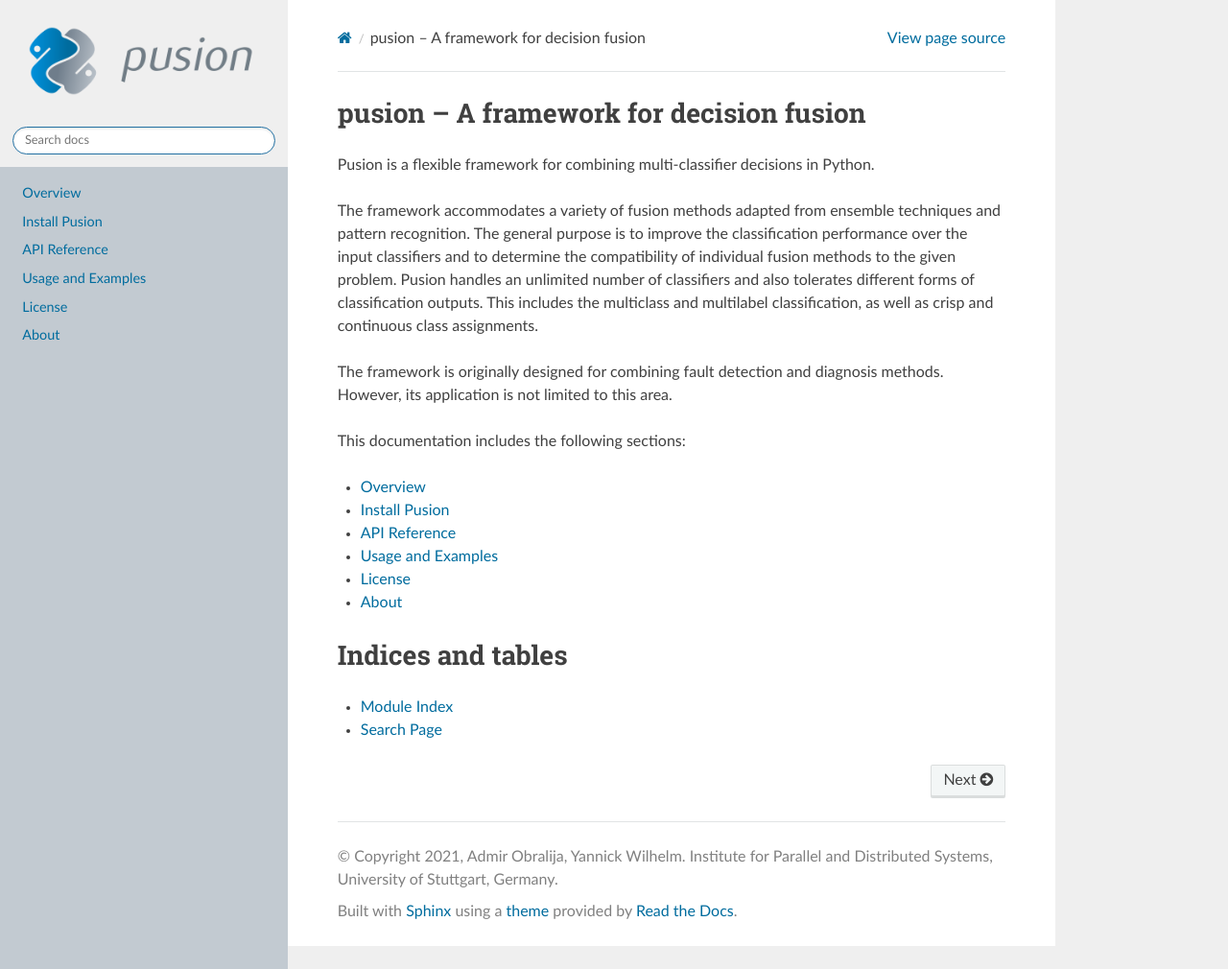
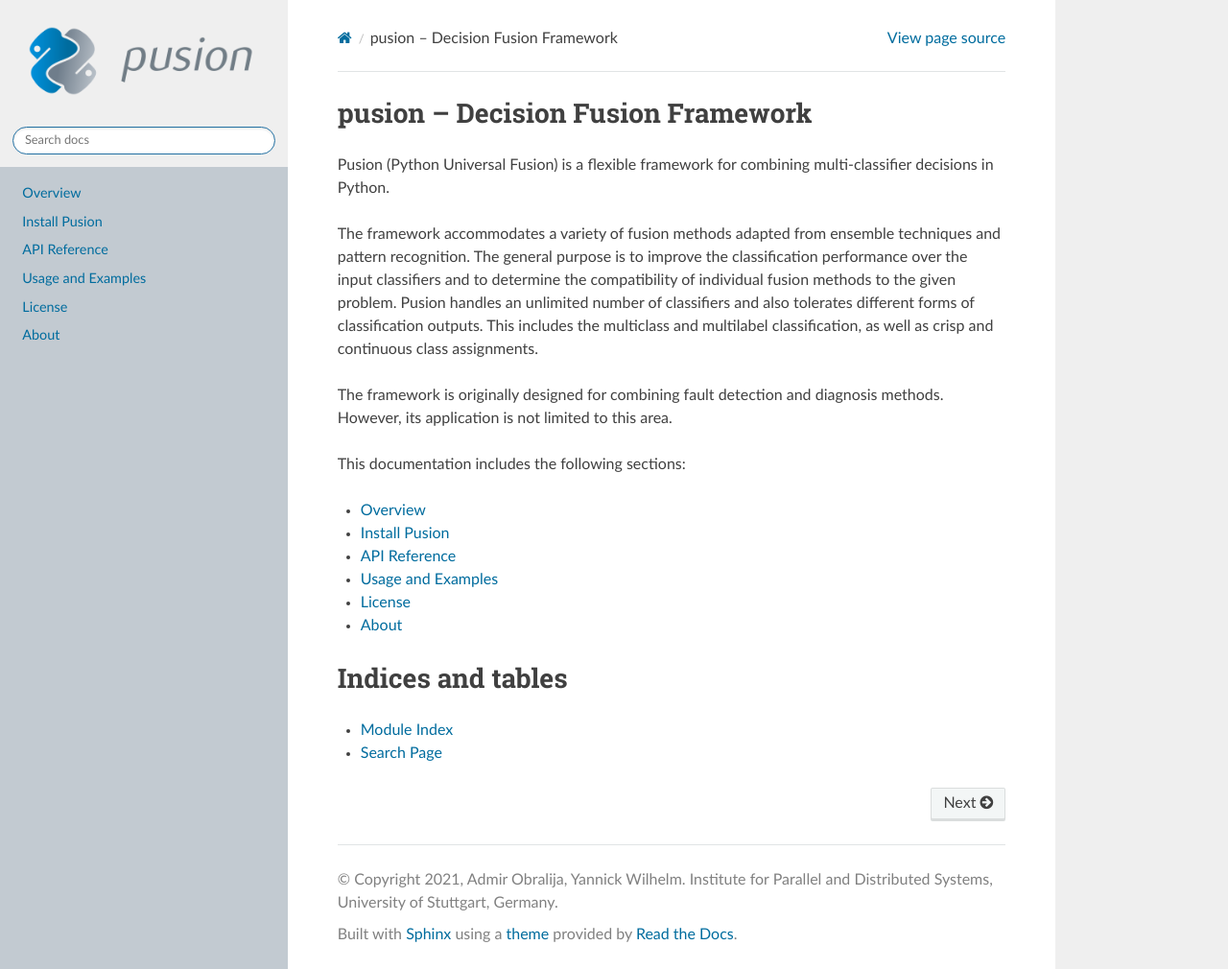
Before and after one commit to IPVS-AS/pusion, a Sphinx documentation site: the page built from docs/source/index.rst, in a window 1280 px wide and 1010 px high. Shown: the whole window at 96% size. Built offline with Sphinx 7.4.7 and the Read the Docs theme 2.0.0, drawn with Linux system fonts in a browser that asks for light colours.

Commit message:
Corrections in docs

```diff
--- a/docs/source/index.rst
+++ b/docs/source/index.rst
@@ -1,7 +1,7 @@
-pusion -- A framework for decision fusion
+pusion -- Decision Fusion Framework
 =========================================
 
-Pusion is a flexible framework for combining multi-classifier decisions in Python.
+Pusion (Python Universal Fusion) is a flexible framework for combining multi-classifier decisions in Python.
 
 The framework accommodates a variety of fusion methods adapted from ensemble techniques and pattern recognition.
 The general purpose is to improve the classification performance over the input classifiers and to determine the
--- a/docs/source/overview.rst
+++ b/docs/source/overview.rst
@@ -97,7 +97,7 @@ The same applies also to the pusion's return, except that the output matrix is a
    In case of complementary-redundant decisions, the coverage needs to be specified besides ordinary python lists,
    which are used as an alternative to the `numpy.ndarray`.
 
-Auto fusion
+AutoFusion
 -----------
 The framework provides an additional fusion method :ref:`AutoCombiner <ac-cref>` which is able to the detect the configuration
 based on the input classification data and to automatically select the fusion method with the best classification
```
Also changed, not shown: README.md (+8 -12 lines).
